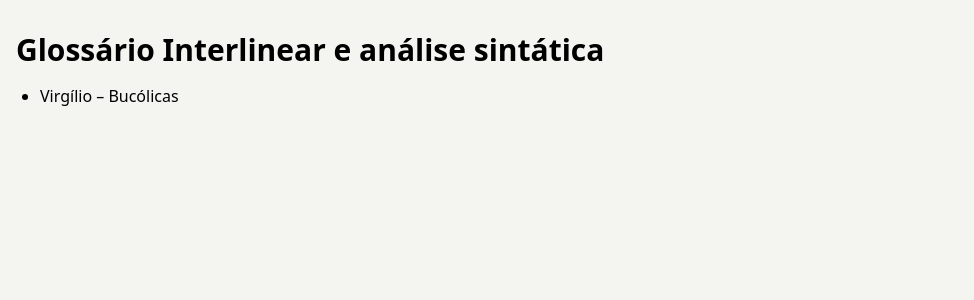
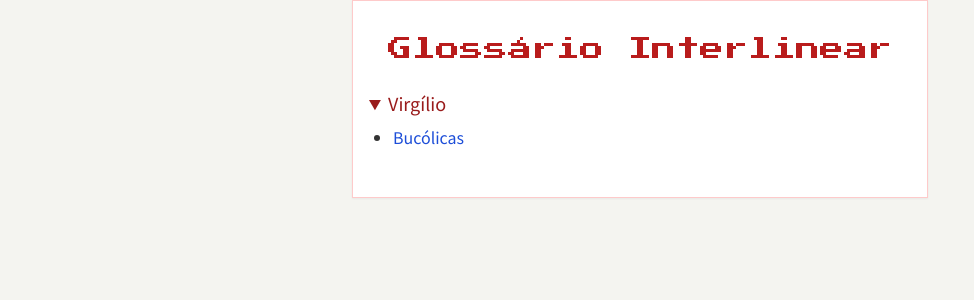
Before and after one commit to yjnnk/lit-interlinear, a Next.js app: page / in a window 1280 px wide. Shown: the top 300 px of the page, without its empty margins (0-974 px from the left). Built offline with nearby package versions, Linux system fonts and the light colour scheme.

Commit message:
Style main index with retro Japanese theme

```diff
--- a/pages/index.js
+++ b/pages/index.js
@@ -2,15 +2,21 @@
 
 export default function Home() {
   return (
-    <main className="container mx-auto px-4 py-8">
-      <h1 className="text-3xl font-bold mb-4">Glossário Interlinear e análise sintática</h1>
-      <ul className="list-disc pl-6 space-y-2">
-        <li>
-          <Link href="/poems/virgil/bucolics">
-            Virgílio – Bucólicas
-          </Link>
-        </li>
-      </ul>
+    <main className="max-w-xl mx-auto px-4 py-8 bg-white border border-red-200 shadow-sm">
+      <h1 className="font-press text-red-700 text-center text-2xl mb-6">
+        Glossário Interlinear
+      </h1>
+
+      <details open className="mb-4">
+        <summary className="cursor-pointer text-lg text-red-800">Virgílio</summary>
+        <ul className="list-disc pl-6 mt-2 space-y-1 font-jp">
+          <li>
+            <Link href="/poems/virgil/bucolics" className="text-blue-700 hover:underline">
+              Bucólicas
+            </Link>
+          </li>
+        </ul>
+      </details>
     </main>
   );
 }
--- a/styles/globals.css
+++ b/styles/globals.css
@@ -5,3 +5,8 @@
 html {
     background: hsl(60, 14%, 95%);
 }
+
+body {
+    font-family: 'Noto Sans JP', sans-serif;
+    color: #333;
+}
--- a/tailwind.config.js
+++ b/tailwind.config.js
@@ -6,6 +6,10 @@
   ],
   theme: {
     extend: {
+      fontFamily: {
+        jp: ['"Noto Sans JP"', 'sans-serif'],
+        press: ['"Press Start 2P"', 'cursive'],
+      },
       height: {
         'screen-minus-header': 'calc(100vh - 4rem)',
       },
```
